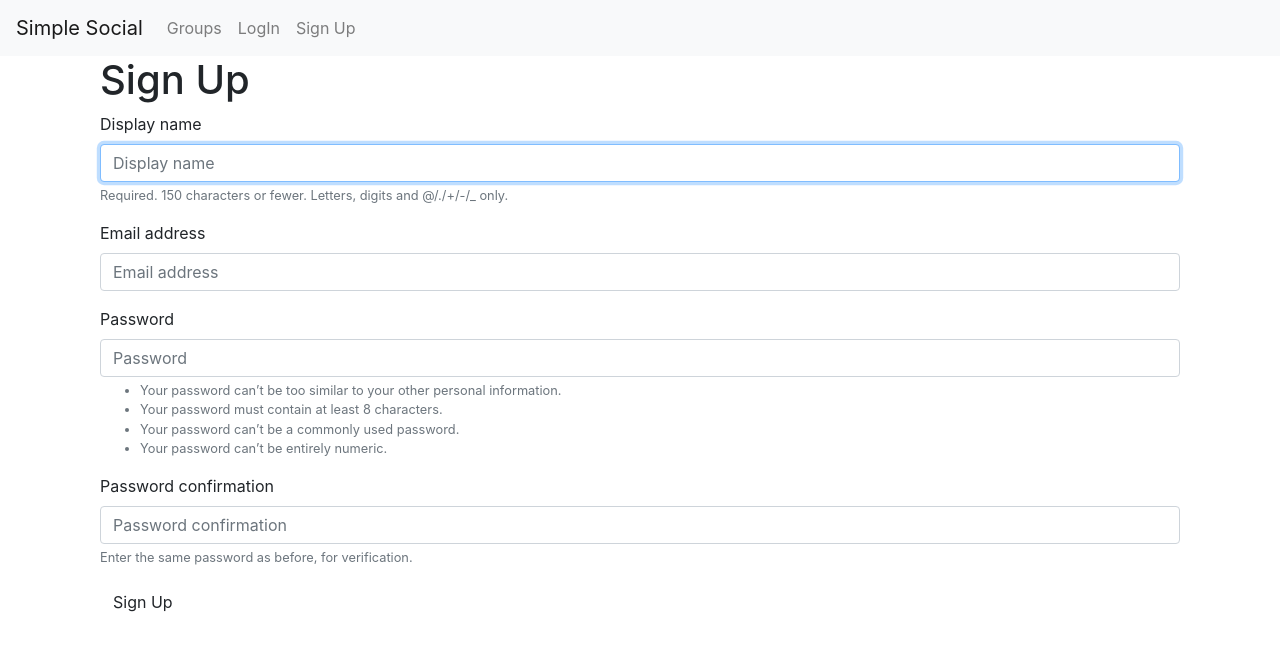
After one commit to jayhawk24/zensocial, a Django app: a page that uses simplesocial/templates/base.html in a window 1280 px wide. The commit adds this page. Shown: the top 651 px of the page. Run offline with Django 3.2, Linux system fonts and the light colour scheme; some libraries are stand-ins or nearby versions.

Commit message:
accounts

```diff
--- a/simplesocial/accounts/forms.py
+++ b/simplesocial/accounts/forms.py
@@ -1,14 +1,13 @@
 from django.contrib.auth import get_user_model
 from django.contrib.auth.forms import UserCreationForm
-from django.forms.models import fields_for_model
 
-class UserSignUpForm(UserCreationForm):
 
+class UserCreateForm(UserCreationForm):
     class Meta:
-        fields = ("username","email","password1","password2")
+        fields = ("username", "email", "password1", "password2")
         model = get_user_model()
 
     def __init__(self, *args, **kwargs):
         super().__init__(*args, **kwargs)
-        self.fields['username'].label = 'Account Handle'
-        self.fields['email'].label = 'Email Address'
+        self.fields["username"].label = "Display name"
+        self.fields["email"].label = "Email address"
--- a/simplesocial/accounts/models.py
+++ b/simplesocial/accounts/models.py
@@ -1,7 +1,8 @@
+from django.contrib import auth
 from django.db import models
-from django.contrib import auth
+from django.utils import timezone
 
-# Create your models here.
+
 class User(auth.models.User, auth.models.PermissionsMixin):
 
     def __str__(self):
--- /dev/null
+++ b/simplesocial/accounts/templates/accounts/signup.html
@@ -0,0 +1,14 @@
+{% extends "base.html" %}
+{% load bootstrap3 %}
+
+
+{% block content %}
+<div class="container">
+    <h1>Sign Up</h1>
+    <form method="POST">
+        {% csrf_token %}
+        {% bootstrap_form form %}
+        <input type="submit" value="Sign Up" class="btn btn-default">
+    </form>
+</div>
+{% endblock %}
--- /dev/null
+++ b/simplesocial/accounts/urls.py
@@ -0,0 +1,11 @@
+from django.conf.urls import url
+from django.contrib.auth import views as auth_views
+from . import views
+
+app_name = 'accounts'
+
+urlpatterns = [
+    url(r"login/$", auth_views.LoginView.as_view(template_name="accounts/login.html"),name='login'),
+    url(r"logout/$", auth_views.LogoutView.as_view(), name="logout"),
+    url(r"signup/$", views.SignUp.as_view(), name="signup"),
+]
--- a/simplesocial/accounts/views.py
+++ b/simplesocial/accounts/views.py
@@ -1,11 +1,10 @@
-from django.shortcuts import render
+from django.contrib.auth import login, logout
 from django.urls import reverse_lazy
 from django.views.generic import CreateView
+
 from . import forms
 
-# Create your views here.
-
 class SignUp(CreateView):
-    form_class = forms.UserSignUpForm
-    success_url = reverse_lazy('login')
-    template_name = 'accounts/signup.html'
+    form_class = forms.UserCreateForm
+    success_url = reverse_lazy("login")
+    template_name = "accounts/signup.html"
--- a/simplesocial/simplesocial/settings.py
+++ b/simplesocial/simplesocial/settings.py
@@ -38,7 +38,8 @@ INSTALLED_APPS = [
     'django.contrib.sessions',
     'django.contrib.messages',
     'django.contrib.staticfiles',
-    'accounts'
+    'accounts',
+    'bootstrap3'
 ]
 
 MIDDLEWARE = [
@@ -121,3 +122,6 @@ USE_TZ = True
 
 STATIC_URL = '/static/'
 STATICFILES_DIR = [os.path.join(BASE_DIR, 'static')]
+
+LOGIN_REDIRECT_URL = "test"
+LOGOUT_REDIRECT_URL = "thanks"
--- a/simplesocial/simplesocial/urls.py
+++ b/simplesocial/simplesocial/urls.py
@@ -15,8 +15,13 @@ Including another URLconf
 """
 from django.contrib import admin
 from django.urls import path
+from django.urls.conf import include
 from . import views
 urlpatterns = [
     path('admin/', admin.site.urls),
     path('', views.HomePage.as_view(), name="home"),
+    path('accounts', include('accounts.urls', namespace='accounts')),
+    path('accounts', include('django.contrib.auth.urls')),
+    path("test", views.TestPage.as_view(),name="test"),
+    path("thanks",views.ThanksPage.as_view(),name="thanks"),
 ]
--- a/simplesocial/simplesocial/views.py
+++ b/simplesocial/simplesocial/views.py
@@ -2,3 +2,9 @@ from django.views.generic import TemplateView
 
 class HomePage(TemplateView):
     template_name = 'index.html'
+
+class TestPage(TemplateView):
+    template_name = "test.html"
+
+class ThanksPage(TemplateView):
+    template_name = "thanks.html"
--- a/simplesocial/templates/base.html
+++ b/simplesocial/templates/base.html
@@ -1,12 +1,66 @@
 <!DOCTYPE html>
+{% load static %}
 <html lang="en">
 <head>
     <meta charset="UTF-8">
     <meta name="viewport" content="width=device-width, initial-scale=1.0">
     <title>Simple Social</title>
+    <link rel="stylesheet" href="https://cdn.jsdelivr.net/npm/bootstrap@4.5.3/dist/css/bootstrap.min.css" integrity="sha384-TX8t27EcRE3e/ihU7zmQxVncDAy5uIKz4rEkgIXeMed4M0jlfIDPvg6uqKI2xXr2" crossorigin="anonymous">
+
+    <!-- jQuery and JS bundle w/ Popper.js -->
+    <script src="https://code.jquery.com/jquery-3.5.1.slim.min.js" integrity="sha384-DfXdz2htPH0lsSSs5nCTpuj/zy4C+OGpamoFVy38MVBnE+IbbVYUew+OrCXaRkfj" crossorigin="anonymous"></script>
+    <script src="https://cdn.jsdelivr.net/npm/bootstrap@4.5.3/dist/js/bootstrap.bundle.min.js" integrity="sha384-ho+j7jyWK8fNQe+A12Hb8AhRq26LrZ/JpcUGGOn+Y7RsweNrtN/tE3MoK7ZeZDyx" crossorigin="anonymous"></script>
+    <link rel="stylesheet" href="{% static 'css/master.css'%}">
+
+
 </head>
 <body>
+
+    <nav class="navbar navbar-expand-lg navbar-light bg-light">
+  <a class="navbar-brand" href="{% url 'home' %}">Simple Social</a>
+  <button class="navbar-toggler" type="button" data-toggle="collapse" data-target="#navbarSupportedContent" aria-controls="navbarSupportedContent" aria-expanded="false" aria-label="Toggle navigation">
+    <span class="navbar-toggler-icon"></span>
+  </button>
+
+  <div class="collapse navbar-collapse" id="navbarSupportedContent">
+    <ul class="navbar-nav mr-auto">
+    {% if user.is_authenticated %}
+
+      <li class="nav-item active">
+        <a class="nav-link" href="#">Post <span class="sr-only">(current)</span></a>
+      </li>
+
+      <li class="nav-item">
+        <a class="nav-link" href="#">Groups</a>
+      </li>
+
+      <li class="nav-item">
+        <a class="nav-link" href="#">Create Group</a>
+      </li>
+      <li class="nav-item">
+        <a class="nav-link" href="{% url 'accounts:logout' %}">Logout</a>
+      </li>
+      {% else %}
+
+      <li class="nav-item">
+        <a class="nav-link" href="#">Groups</a>
+      </li>
+      <li class="nav-item">
+        <a class="nav-link" href="{% url 'accounts:logout' %}">LogIn</a>
+      </li>
+      <li class="nav-item">
+        <a class="nav-link" href="{% url 'accounts:signup' %}">Sign Up</a>
+      </li>
+    {% endif %}
+    </ul>
+  </div>
+</nav>
+
+    <div class="container mycontent">
+
     {% block content %}
     {% endblock %}
+
+  </div>
 </body>
 </html>
--- /dev/null
+++ b/simplesocial/templates/test.html
@@ -0,0 +1,4 @@
+{% extends 'base.html' %}
+{% block content %}
+<h1> Thank you for visiting come back later.</h1>
+{% endblock content %}
--- /dev/null
+++ b/simplesocial/templates/thanks.html
@@ -0,0 +1,4 @@
+{% extends 'base.html' %}
+{% block content %}
+<h1>You are loggedin</h1>
+{% endblock content %}
```
Also changed, not shown: simplesocial/accounts/templates/accounts/login.html (added, +13 -0 lines), simplesocial/accounts/migrations/0001_initial.py (added), simplesocial/accounts/templates/login.html (deleted), simplesocial/accounts/templates/signup.html (deleted).
